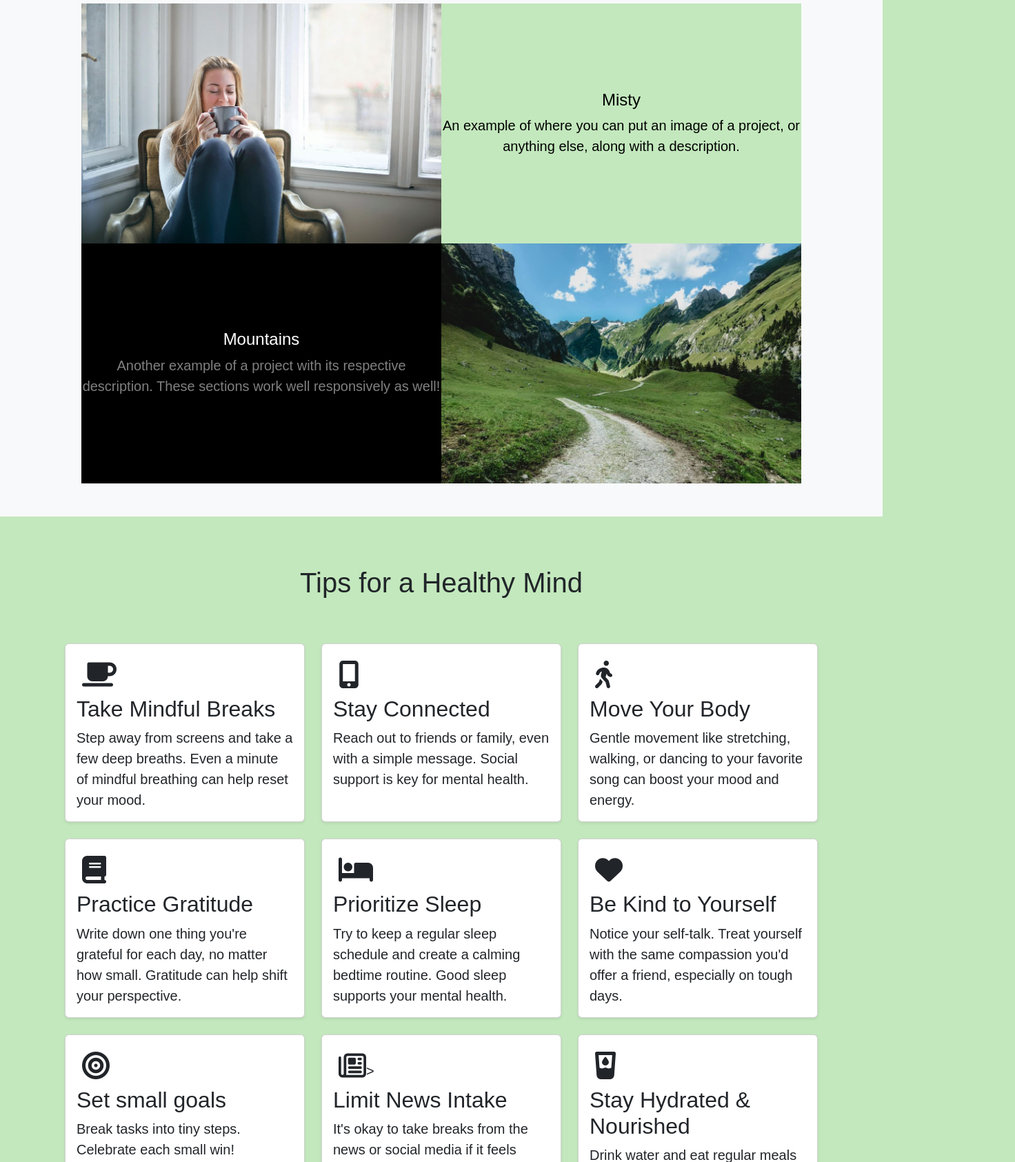
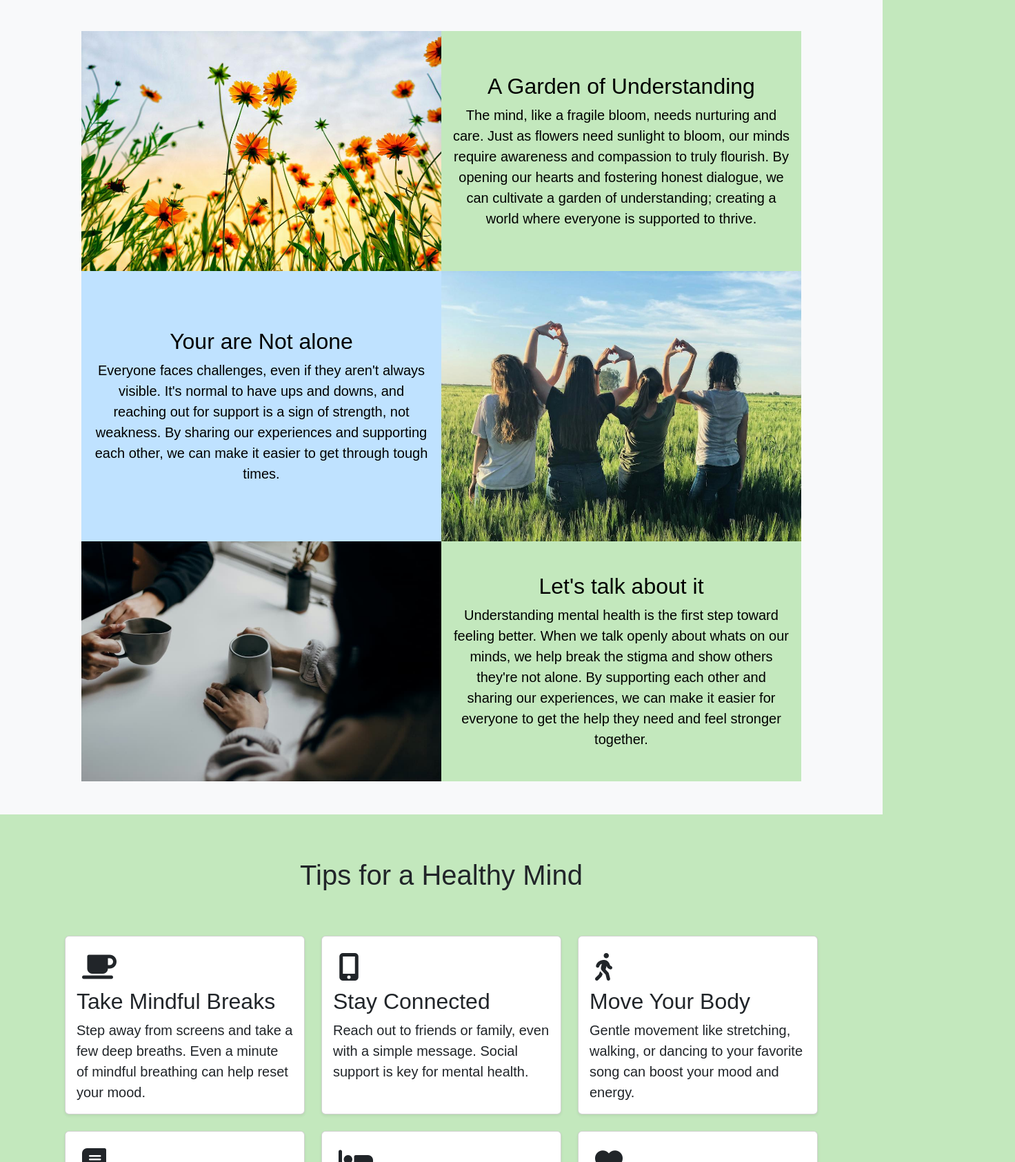
Before and after one commit to wen-l-liu/mental_health_project, a plain HTML site: page index.html in a window 1280 px wide. Shown: the part 1115-2800 px from the top of the page at 69% size, 1472 px wide, since content can reach past the window. Drawn offline with nearby package versions, Linux system fonts and the light colour scheme; a web font is replaced by a local one.

Commit message:
update navbar links, hero section dimensions, and replace images for consistency

```diff
--- a/assets/css/style.css
+++ b/assets/css/style.css
@@ -18,10 +18,10 @@ body {
 }
 
 body {
-    min-height: 100vh;
     background-color: var(--primary-color);
     font-family: "zain", sans-serif;
     font-size: 1.25rem;
+    width: 100%;
 }
 
 .navbar {
@@ -34,6 +34,10 @@ body {
     color: var(--fourth-color);
     font-family: "Lexend", sans-serif;
     font-size: 1rem;
+}
+
+.navbar .nav-link:hover {
+    color: var(--accent-color);
 }
 
 .navbar-brand {
@@ -58,8 +62,6 @@ body {
 #hero img {
     object-fit: cover;
     object-position: 0 20%;
-    height: 100%;
-    width: 100%;
 }
 
 
@@ -70,11 +72,26 @@ header {
     text-align: center;
 }
 
+#hero {
+    position: relative;
+    overflow: hidden;
+    object-fit: cover;
+}
+
+#hero img {
+    width: 100%;
+    height: 100%;
+    object-fit: cover;
+    object-position: 0 20%;
+}
+
 #jumbotron-text {
     background: transparent;
     left: 15%;
     top: 50%;
     transform: translate(0, 0);
+    overflow: hidden;
+    white-space: nowrap;
 }
 
 .shadow-text {
--- a/index.html
+++ b/index.html
@@ -46,7 +46,7 @@
                         <a class="nav-link active py-1 fw-bold" aria-current="page" href="index.html">Home</a>
                     </li>
                     <li class="nav-item">
-                        <a class="nav-link py-1 fw-normal" href="#">News</a>
+                        <a class="nav-link py-1 fw-normal" href="#tips-section">Tips</a>
                     </li>
                     <li class="nav-item">
                         <a class="nav-link py-1 fw-normal" href="#">About</a>
@@ -62,8 +62,8 @@
 
     <!-- Hero Section Start -->
     <section id="hero" class="container-fluid p-0">
-        <div class="position-relative" style="height:70vh;">
-            <img src="assets/images/hero1.jpg" alt="Calm Cat" class="w-100 h-100 position-absolute top-0 start-0">
+        <div class="position-relative" style="height:75vh;">
+            <img src="assets/images/hero1.jpg" alt="Calm Cat" class="w-100 h-100 position-absolute">
             <div id="jumbotron-text" class="jumbotron text-white p-5 rounded position-relative text-center">
                 <h1 class="display-1 fw-bold shadow-text">Breathe &amp; Believe</h1>
                 <p class="lead fw-bolder fs-1 shadow-text">Gentle Guidance for Calmer, Happier Days</p>
@@ -78,10 +78,10 @@
             <!-- Featured Row-->
             <div class="row gx-0 mb-4 mb-lg-5 align-items-center bg-tea-green">
                 <div class="col-xl-8 col-lg-7"><img class="img-fluid mb-3 mb-lg-0" src="assets/images/mountain-path.jpg"
-                        alt="..."></div>
+                        alt="A photo of mountain path taken in Switzerland"></div>
                 <div class="col-xl-4 col-lg-5">
                     <div class="text-center text-lg-left">
-                        <h2>Mental Journey</h2>
+                        <h2>A Mindful Path</h2>
                         <p class="text-black px-3 mb-0">Mental health is a journey, not a destination. <br> Each day, we
                             take
                             small steps, sometimes forward, sometimes back, but every effort counts. <br> By caring for
@@ -93,14 +93,18 @@
             </div>
             <!-- Intro One Row-->
             <div class="row gx-0 mb-5 mb-lg-0 justify-content-center">
-                <div class="col-lg-6"><img class="img-fluid" src="assets/images/corner-coffee-mug.jpg" alt="..."></div>
+                <div class="col-lg-6"><img class="img-fluid" src="assets/images/flowers.jpg" alt="..."></div>
                 <div class="col-lg-6">
                     <div class="bg-tea-green text-center h-100">
                         <div class="d-flex h-100">
                             <div class="w-100 my-auto text-center text-lg-left">
-                                <h4 class="text-black">Misty</h4>
-                                <p class="mb-0 text-black">An example of where you can put an image of a project, or
-                                    anything else, along with a description.</p>
+                                <h2 class="text-black">A Garden of Understanding</h2>
+                                <p class="mb-0 text-black px-3">The mind, like a fragile bloom, needs nurturing and
+                                    care.
+                                    Just as flowers need sunlight to bloom, our minds require awareness and compassion
+                                    to truly flourish. By opening our hearts and fostering honest dialogue, we can
+                                    cultivate a garden of understanding; creating a world where everyone is supported to
+                                    thrive.</p>
                             </div>
                         </div>
                     </div>
@@ -108,14 +112,36 @@
             </div>
             <!-- Intro Two Row-->
             <div class="row gx-0 justify-content-center">
-                <div class="col-lg-6"><img class="img-fluid" src="assets/images/mountain-path.jpg" alt="..."></div>
+                <div class="col-lg-6"><img class="img-fluid" src="assets/images/together.jpg" alt="..."></div>
                 <div class="col-lg-6 order-lg-first">
-                    <div class="bg-black text-center h-100">
+                    <div class="bg-uranian-blue text-center h-100">
                         <div class="d-flex h-100">
                             <div class="w-100 my-auto text-center text-lg-right">
-                                <h4 class="text-white">Mountains</h4>
-                                <p class="mb-0 text-white-50">Another example of a project with its respective
-                                    description. These sections work well responsively as well!</p>
+                                <h2 class="text-black">Your are Not alone</h2>
+                                <p class="mb-0 text-black px-3">Everyone faces
+                                    challenges, even if they aren't always visible. It's normal to have ups and downs,
+                                    and reaching out for support is a sign of strength, not weakness. By sharing our
+                                    experiences and supporting each other, we can make it easier to get through tough
+                                    times.</p>
+                            </div>
+                        </div>
+                    </div>
+                </div>
+            </div>
+            <!-- Intro Three Row-->
+            <div class="row gx-0 mb-5 mb-lg-0 justify-content-center">
+                <div class="col-lg-6"><img class="img-fluid" src="assets/images/coffee-chat.jpg"
+                        alt="Having a chat over coffee"></div>
+                <div class="col-lg-6">
+                    <div class="bg-tea-green text-center h-100">
+                        <div class="d-flex h-100">
+                            <div class="w-100 my-auto text-center text-lg-left">
+                                <h2 class="text-black">Let's talk about it</h2>
+                                <p class="mb-0 text-black px-3">Understanding mental health is the first step toward
+                                    feeling better. When we talk openly about whats on our minds, we help break the
+                                    stigma and show others they're not alone. By supporting each other and sharing our
+                                    experiences, we can make it easier for everyone to get the help they need and feel
+                                    stronger together.</p>
                             </div>
                         </div>
                     </div>
@@ -125,9 +151,9 @@
     </section>
 
     <!-- Tips section -->
-    <section class="bg-tea-green py-4">
-        <div class="container px-4 py-5" id="tips-section">
-            <h1 class="pb-2 text-center">Tips for a Healthy Mind</h1>
+    <sectio id="tips-section" class="bg-tea-green py-4">
+        <div class="container px-4 py-5">
+            <h1 class="pb-2 text-center mt-3">Tips for a Healthy Mind</h1>
             <div class="row g-4 py-5 row-cols-1 row-cols-md-2 row-cols-lg-3">
                 <div class="col">
                     <div class="card h-100 shadow-sm">
@@ -203,7 +229,7 @@
                 <div class="col">
                     <div class="card h-100 shadow-sm">
                         <div class="card-body">
-                            <div class="py-2 ps-2"><i class="fa-regular fa-newspaper"></i>></div>
+                            <div class="py-2 ps-2"><i class="fa-regular fa-newspaper"></i></div>
                             <h2 class="card-title">Limit News Intake</h2>
                             <p class="card-text">It's okay to take breaks from the news or social media if it feels
                                 overwhelming.</p>
@@ -273,7 +299,8 @@
                     <div class="card card-cover h-100 overflow-hidden text-white bg-dark rounded-5 shadow-lg"
                         style="background-image: url('assets/images/mountain-path.jpg');">
                         <div class="d-flex flex-column h-100 p-5 pb-3 text-white text-shadow-1">
-                        <h2 class="pt-5 mt-5 mb-4 display-6 lh-1 fw-bold">Much longer title that wraps to multiple lines
+                            <h2 class="pt-5 mt-5 mb-4 display-6 lh-1 fw-bold">Much longer title that wraps to multiple
+                                lines
                             </h2>
                             <ul class="d-flex list-unstyled mt-auto">
                                 <li class="me-auto">
```
Also changed, not shown: assets/images/coffee-chat.jpg (added), assets/images/flowers.jpg (added), assets/images/together.jpg (added). Lines whose indentation alone changed are shown as unchanged.
